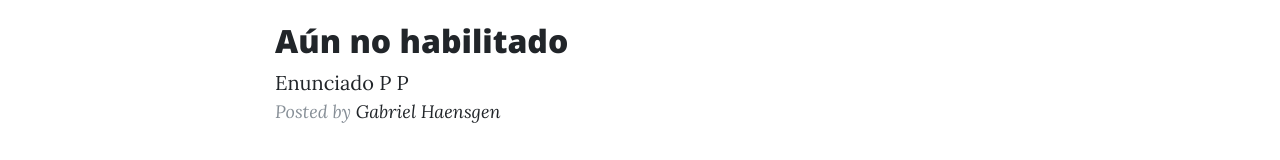
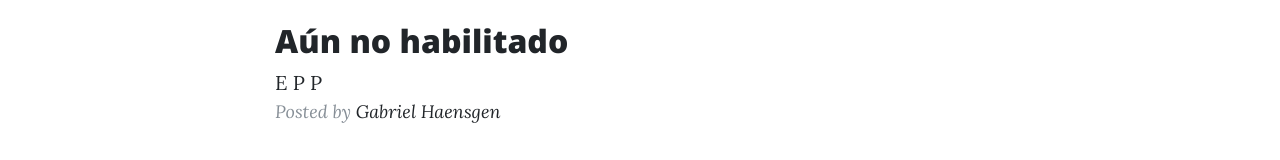
Before and after one commit to Haensgen/finanzas2, a website: page index.html in a window 1280 px wide. Shown: the part 587-747 px from the top of the page. Drawn offline with nearby package versions, Linux system fonts and the light colour scheme.

Commit message:
Update index.html

```diff
--- a/index.html
+++ b/index.html
@@ -65,7 +65,7 @@
             <h2 class="post-title">
              Aún no habilitado
             </h2>
-             <a href='ayudantias/Ayudantia1n.pdf'>Enunciado</a>
+             <a href='ayudantias/Ayudantia1n.pdf'>E</a>
            <a href='ayudantias/presentación ayudantía1.html'>P</a>
           <a href='ayudantias/Ayudantia1.pdf'>P</a>
          <p class="post-meta">Posted by
```
